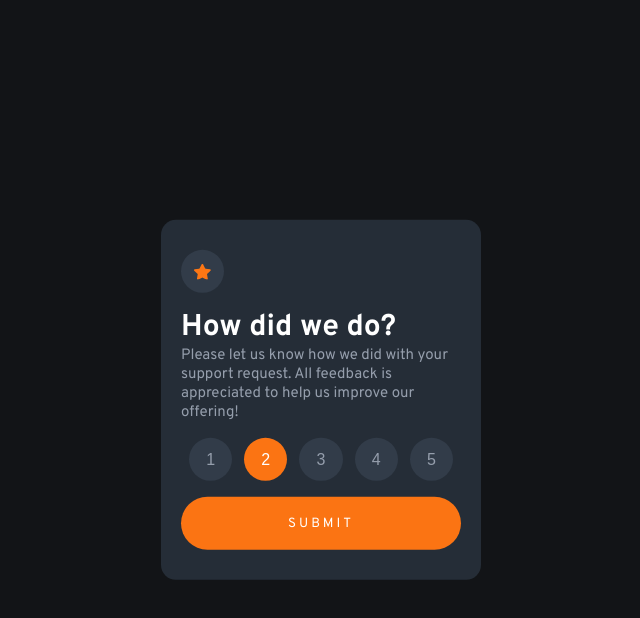
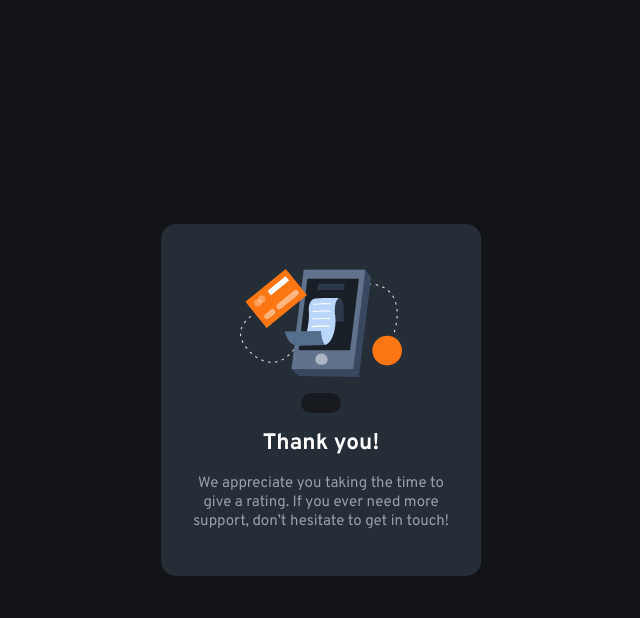
Before and after one commit to gp0710/interactive-rating-card, a plain HTML site: page index.html in a window 1280 px wide. Both pictures are taken after a click on the button "SUBMIT". Shown: the whole page, without its empty margins (319-959 px from the left). Drawn offline with Linux system fonts and the light colour scheme.

Commit message:
clean up HTML containers, add more flex properties in CSS, add interactivity w/ main.js

```diff
--- a/index.html
+++ b/index.html
@@ -8,44 +8,50 @@
 
 </head>
 <body>
-
     <div class="papa-container">
       <div class="container">
+      <!-- Rating state start -->
       <div class="icon-star">
         <embed src="images/icon-star.svg">
       </div>
+      <div id="rating-component">
 
-      <!-- Rating state start -->
         <div class="feedback">
           <h1>How did we do?</h1>
 
-        <p>Please let us know how we did with your support request. All feedback is appreciated
-        to help us improve our offering!</p>
+          <p>Please let us know how we did with your support request.
+          All feedback is appreciated to help us improve our offering!</p>
         </div>
 
         <div id="ratings">
           <button type="button" class="btn">1</button>
-          <button type="button" class="btn active">2</button>
+          <button type="button" class="btn">2</button>
           <button type="button" class="btn">3</button>
           <button type="button" class="btn">4</button>
           <button type="button" class="btn">5</button>
         </div>
 
         <input type="button" value="SUBMIT" id="submit-button" />
-
+      </div>
         <!-- Rating state end -->
 
-        <!-- Thank you state start
-        <div class="results">
-          You selected  Add rating here  out of 5
+        <!-- Thank you state start -->
+        <div id="results">
+          <div id="thank-you-svg">
+            <embed src="images/illustration-thank-you.svg" />
+          </div>
 
-          Thank you!
+          <div id="selection">
+            <p id="rating-value"></p>
+          </div>
 
-          We appreciate you taking the time to give a rating. If you ever need more support,
-          don’t hesitate to get in touch!
+          <div id="thanks-content">
+            <h2>Thank you!</h2>
 
-          Thank you state end -->
+            <p>We appreciate you taking the time to give a rating. If you ever need more support,
+            don’t hesitate to get in touch!</p>
           </div>
+          <!--Thank you state end -->
           </div>
         </div>
       </div>
--- a/main.js
+++ b/main.js
@@ -1,14 +1,34 @@
-var ratings = document.getElementById("ratings");
+//select the elements
+const star = document.querySelector(".icon-star");
+const ratings = document.querySelector("#ratings");
+const ratingBtn = document.querySelectorAll(".btn");
+const results = document.querySelector("#results");
+const ratingContainer = document.querySelector("#rating-component");
+const ratingValue = document.querySelector("#rating-value");
+const submit = document.querySelector("#submit-button");
 
-console.log(ratings);
-var btns = ratings.getElementsByClassName("btn");
-console.log(btns);
+results.style.display = "none"
 
-/* make highlighted button active */
-for (let i = 0; i < btns.length; i++) {
-    btns[i].addEventListener("click", function() {
-    var current = document.getElementsByClassName("active");
-    current[0].className = current[0].className.replace("active", "");
-    this.className += " active";
-    });
+submit.addEventListener("click", submitCall)
+
+function submitCall(e) {
+    e.preventDefault();
+    results.style.display = "flex"
+    ratingContainer.style.display = "none"
+    star.style.display = "none"
 }
+
+//Add active class to rating
+//When another rating is clicked, remove the active class
+//Keep active class for current selection
+ratingBtn.forEach((rating) => {
+    console.log(rating.classList)
+    rating.addEventListener("click", function clickRating() {
+        const currentlyActive = document.querySelector(".btn.active");
+        if(currentlyActive) {
+            currentlyActive.classList.remove("active")
+        }
+        rating.classList.add("active");
+        ratingValue.textContent = `You selected ${rating.textContent} out of 5`
+    })
+})
--- a/style.css
+++ b/style.css
@@ -20,19 +20,13 @@ body {
     font-family: 'Overpass', sans-serif;
     background: var(--very-dark-blue);
 }
+
 div.container, div.icon-star, div#ratings {
     display: flex;
 }
 
 div.icon-star, div#ratings {
     justify-content: center;
-}
-
-
-.grandpa-container {
-    position: relative;
-
-
 }
 
 div.papa-container {
@@ -52,6 +46,31 @@ div.container {
     max-height: 100%;
     max-width: 100%;
     width: 280px;
+}
+
+div#rating-component {
+    display: flex;
+    flex-direction: column;
+    row-gap: 1.5rem;
+}
+
+div#results, div#thank-you-svg {
+    display: flex;
+    flex-direction: column;
+    align-items: center;
+    justify-content: center;
+    margin: auto;
+    row-gap: 1rem;
+}
+
+div.feedback {
+    display: flex;
+    flex-direction: column;
+    row-gap: 1rem;
+}
+
+div.feedback > h1 {
+    margin-bottom: 10px;
 }
 
 h1, #submit-button {
@@ -99,15 +118,16 @@ div#ratings {
     background-color: var(--medium-grey);
 }
 
-.active {
+.btn.active {
     color: var(--white);
     background-color: var(--orange);
 }
 
-#submit-button {
+
+input#submit-button {
     background-color: var(--orange);
     border-radius: 50px;
-    padding: 18px 14px;
+    padding: 18px 15px;
     width: 100%;
     border: none;
     color: var(--white);
@@ -116,8 +136,44 @@ div#ratings {
     cursor: pointer;
 }
 
+input#submit-button:hover {
+    background-color: var(--white);
+    color: var(--orange);
+    font-weight: bolder;
+}
+
+div#results {
+    width: auto;
+    height: auto;
+    padding: 15px 12px;
+}
+
+div#results > div#thanks-content {
+    display: flex;
+    flex-direction: column;
+    justify-content: center;
+    align-items: center;
+    text-align: center;
+    row-gap: 1rem;
+    color: var(--white);
+}
+
+#selection {
+    background-color: var(--very-dark-blue);
+    padding: 10px 20px;
+    border-radius: 40px;
+    opacity: 0.7;
+}
+
+#rating-value {
+    color: var(--orange);
+}
+/*
 
 
-div.results {
-    visibility: hidden;
+#thank-you-svg {
+
+    width: 100%;
+    height: 100%;
+
 }
```
Also changed, not shown: 1 other file. Lines whose indentation alone changed are shown as unchanged.
